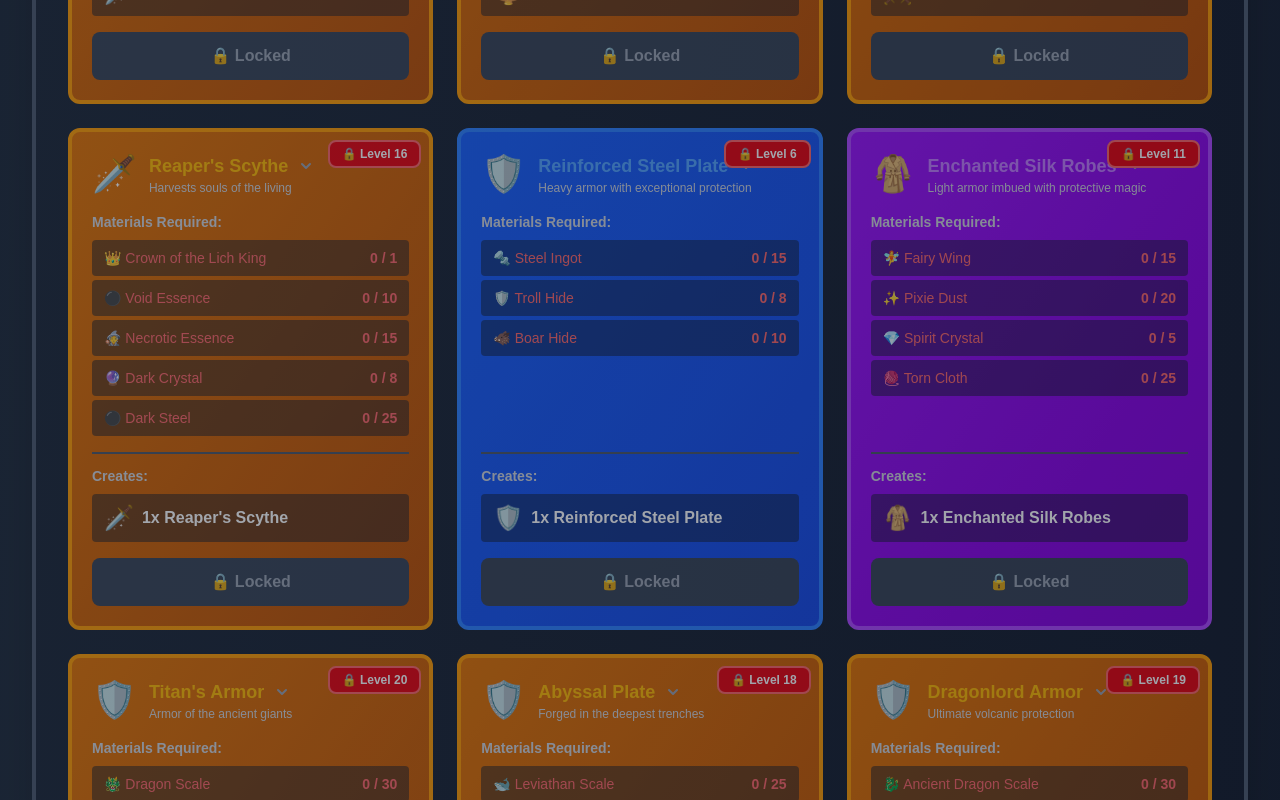
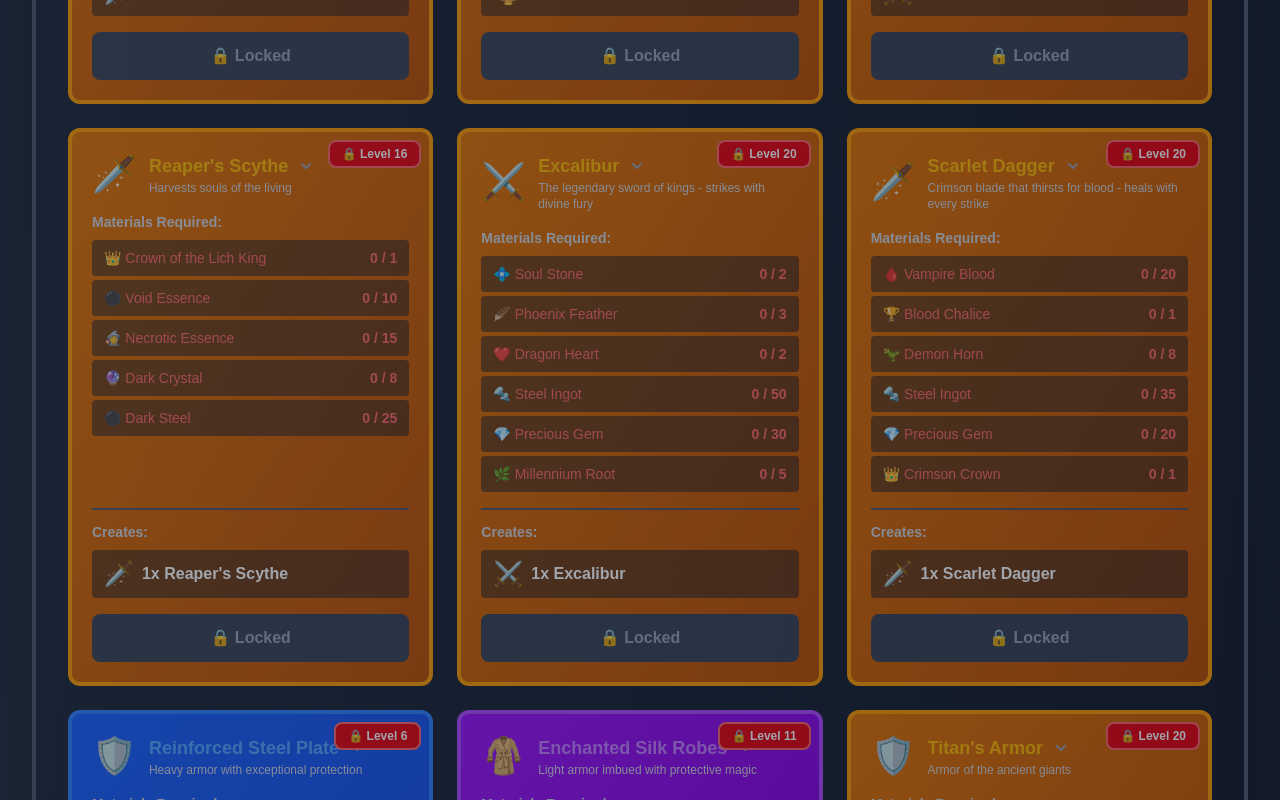
Before and after one commit to kjartan221/MonsterBattle, a Next.js app: page /crafting in a window 1280 px wide. Shown: the part 8580-9380 px from the top of the page. Built offline with nearby package versions, Linux system fonts and the light colour scheme; no server answers.

Commit message:
New advanced stats

```diff
--- a/src/app/api/attack-monster/route.ts
+++ b/src/app/api/attack-monster/route.ts
@@ -201,6 +201,14 @@
       }
     }
 
+    // Phase 2.5: Calculate lifesteal healing
+    // Lifesteal heals for % of damage dealt to monster
+    if (equipmentStats.lifesteal > 0 && totalDamage > 0) {
+      const lifestealHealing = Math.ceil(totalDamage * (equipmentStats.lifesteal / 100));
+      totalHealing += lifestealHealing;
+      console.log(`Lifesteal healing: ${lifestealHealing} HP (${equipmentStats.lifesteal}% of ${totalDamage} damage)`);
+    }
+
     // Calculate expected HP after battle
     const expectedHP = playerStats.maxHealth - expectedDamage + totalHealing;
 
@@ -267,9 +275,24 @@
       }, { status: 200 }); // Return 200 so frontend handles it properly
     }
 
-    // CHEAT DETECTION: If clicking too fast
-    if (clickRate > MAX_CLICKS_PER_SECOND) {
-      console.warn(`⚠️ Cheat detected! User ${userId} exceeded max click rate: ${clickRate.toFixed(2)} clicks/second`);
+    // Phase 2.5: Calculate expected auto-clicks
+    // Frontend doesn't increment clickCount for auto-hits, so clickCount = manual clicks only
+    const expectedAutoClicks = Math.floor(timeInSeconds * equipmentStats.autoClickRate);
+
+    // CHEAT DETECTION: Check total click potential (manual + auto) with 20% tolerance
+    // Max allowed manual clicks in this time
+    const maxManualClicks = Math.ceil(timeInSeconds * MAX_CLICKS_PER_SECOND * 1.2); // 20% tolerance
+    // Total click potential = manual clicks + expected auto-clicks
+    const totalClickPotential = clickCount + expectedAutoClicks;
+    // Max allowed total = max manual + expected auto (both with tolerance baked in)
+    const maxAllowedTotal = maxManualClicks + expectedAutoClicks;
+
+    console.log(`Click Verification - Manual: ${clickCount}, Auto: ${expectedAutoClicks}, Total: ${totalClickPotential}, Max Allowed: ${maxAllowedTotal} (${timeInSeconds.toFixed(2)}s)`);
+
+    if (totalClickPotential > maxAllowedTotal) {
+      const manualClickRate = clickCount / timeInSeconds;
+      console.warn(`⚠️ Cheat detected! User ${userId} exceeded max click potential: ${totalClickPotential} > ${maxAllowedTotal}`);
+      console.warn(`   Manual: ${clickCount} (${manualClickRate.toFixed(2)}/sec), Auto: ${expectedAutoClicks} (${equipmentStats.autoClickRate}/sec), Time: ${timeInSeconds.toFixed(2)}s`);
 
       // Punish cheater by doubling the required clicks
       const newClicksRequired = monster.clicksRequired * 2;
@@ -288,7 +311,7 @@
         cheatingDetected: true,
         message: 'That was quite fast for a human, are you cheating?',
         newClicksRequired,
-        clickRate: clickRate.toFixed(2)
+        clickRate: (totalClickPotential / timeInSeconds).toFixed(2)
       }, { status: 200 });
     }
 
--- a/src/components/battle/MonsterBattleSection.tsx
+++ b/src/components/battle/MonsterBattleSection.tsx
@@ -37,7 +37,7 @@
 }
 
 export default function MonsterBattleSection({ onBattleComplete, applyDebuff, clearDebuffs }: MonsterBattleSectionProps) {
-  const { playerStats, resetHealth, incrementStreak, resetStreak, getCurrentStreak, takeDamage, updatePlayerStats, fetchPlayerStats } = usePlayer();
+  const { playerStats, resetHealth, incrementStreak, resetStreak, getCurrentStreak, takeDamage, healHealth, updatePlayerStats, fetchPlayerStats } = usePlayer();
   const { selectedBiome, selectedTier, setBiomeTier } = useBiome();
   const { equippedWeapon, equippedArmor, equippedAccessory1, equippedAccessory2 } = useEquipment();
   const gameState = useGameState();
@@ -529,7 +529,11 @@
     }
   };
 
-  const handleClick = () => {
+  /**
+   * Apply damage to monster (used by both manual clicks and auto-hits)
+   * Handles: crit calculation, shield damage, boss phases, lifesteal
+   */
+  const applyDamageToMonster = useCallback((isAutoHit: boolean = false) => {
     if (!gameState.canAttackMonster() || gameState.session?.isDefeated) return;
 
     // Use player's base damage instead of defaulting to 1
@@ -552,23 +556,32 @@
       return; // Shield absorbs all damage, excess is ignored
     }
 
+    // Phase 2.5: Apply lifesteal healing (5% of damage dealt)
+    if (equipmentStats.lifesteal && equipmentStats.lifesteal > 0) {
+      const healAmount = Math.ceil(damage * (equipmentStats.lifesteal / 100));
+      healHealth(healAmount);
+    }
+
     // For bosses: use phase HP system via useBossPhases hook
     const isBoss = gameState.monster?.isBoss && gameState.monster.bossPhases && gameState.monster.bossPhases.length > 0;
 
     if (isBoss) {
       // Apply damage via useBossPhases hook (caps at phase boundary)
-      console.log(`[handleClick] Boss detected, calling damagePhase(${damage})`);
       damagePhase(damage);
 
       // Track total damage and actual click count
       setTotalDamage(prev => prev + damage);
-      setClickCount(prev => prev + 1);
+      if (!isAutoHit) {
+        setClickCount(prev => prev + 1);
+      }
     } else {
       // Non-boss: use regular click tracking
       const newTotalDamage = totalDamage + damage;
-      const newClickCount = clickCount + 1;
+      const newClickCount = isAutoHit ? clickCount : clickCount + 1;
       setTotalDamage(newTotalDamage);
-      setClickCount(newClickCount);
+      if (!isAutoHit) {
+        setClickCount(newClickCount);
+      }
       damagePhase(damage); // Also use hook for consistency
 
       // Check victory condition - pass current values to avoid stale state
@@ -576,7 +589,38 @@
         submitBattleCompletion(newClickCount, newTotalDamage);
       }
     }
+  }, [gameState, playerStats, equipmentStats, shieldHP, totalDamage, clickCount, damagePhase, submitBattleCompletion, healHealth]);
+
+  const handleClick = () => {
+    applyDamageToMonster(false);
   };
+
+  // Phase 2.5: Auto-hit interval based on equipment autoClickRate
+  useEffect(() => {
+    // Only run auto-hits during active battle
+    if (!gameState.canAttackMonster() || !gameState.session || gameState.session.isDefeated) return;
+
+    // Calculate total auto-click rate from all equipped items (stacks)
+    const totalAutoClickRate = equipmentStats.autoClickRate || 0;
+
+    // If no auto-click rate, don't set up interval
+    if (totalAutoClickRate <= 0) return;
+
+    // Calculate interval in milliseconds (1 / rate = seconds between hits)
+    const intervalMs = Math.floor(1000 / totalAutoClickRate);
+
+    console.log(`[Auto-Hit] Setting up interval: ${totalAutoClickRate}/sec (${intervalMs}ms)`);
+
+    const interval = setInterval(() => {
+      // Apply damage as auto-hit
+      applyDamageToMonster(true);
+    }, intervalMs);
+
+    return () => {
+      console.log('[Auto-Hit] Clearing interval');
+      clearInterval(interval);
+    };
+  }, [equipmentStats.autoClickRate, gameState.gameState, gameState.session, applyDamageToMonster]);
 
   const handleSummonClick = (summonId: string) => {
     if (!gameState.canAttackMonster() || gameState.session?.isDefeated) return;
--- a/src/lib/loot-table.ts
+++ b/src/lib/loot-table.ts
@@ -6,6 +6,8 @@
   attackSpeed?: number;      // For accessories - increases attack speed %
   coinBonus?: number;        // For accessories - increases coin drops %
   healBonus?: number;        // For artifacts/armor - increases HP healing % (after battle victories)
+  lifesteal?: number;        // For weapons - % of damage dealt returned as HP (works on manual & auto-clicks)
+  autoClickRate?: number;    // For weapons/artifacts - auto-clicks per second (stacks across items)
 }
 
 export interface LootItem {
@@ -453,6 +455,9 @@
   { lootId: 'tidal_reaver', name: 'Tidal Reaver', icon: '🔱', description: 'Legendary trident of the sea', rarity: 'legendary', type: 'weapon', equipmentStats: { damageBonus: 14, critChance: 25, attackSpeed: 12 } },
   { lootId: 'infernal_claymore', name: 'Infernal Claymore', icon: '⚔️', description: 'Forged in volcanic fury', rarity: 'legendary', type: 'weapon', equipmentStats: { damageBonus: 16, critChance: 22, maxHpBonus: 20 } },
   { lootId: 'reaper_scythe', name: 'Reaper\'s Scythe', icon: '🗡️', description: 'Harvests souls of the living', rarity: 'legendary', type: 'weapon', equipmentStats: { damageBonus: 13, critChance: 28, maxHpBonus: 30 } },
+  // Phase 2.5 - Advanced Legendary Items with special effects
+  { lootId: 'excalibur', name: 'Excalibur', icon: '⚔️', description: 'The legendary sword of kings - strikes with divine fury', rarity: 'legendary', type: 'weapon', equipmentStats: { damageBonus: 18, critChance: 35, autoClickRate: 1 } },
+  { lootId: 'scarlet_dagger', name: 'Scarlet Dagger', icon: '🗡️', description: 'Crimson blade that thirsts for blood - heals with every strike', rarity: 'legendary', type: 'weapon', equipmentStats: { damageBonus: 14, critChance: 30, lifesteal: 5 } },
 ];
 
 const CRAFT_ONLY_ARMOR: LootItem[] = [
--- a/src/lib/recipe-table.ts
+++ b/src/lib/recipe-table.ts
@@ -908,6 +908,43 @@
     output: { lootTableId: 'reaper_scythe', quantity: 1 },
     rarity: 'legendary',
     unlocksAtLevel: 16
+  },
+  // Phase 2.5 - Advanced Legendary Items with special effects
+  {
+    recipeId: 'craft_excalibur',
+    name: 'Excalibur',
+    description: 'The legendary sword of kings - strikes with divine fury',
+    icon: '⚔️',
+    category: 'weapon',
+    requiredMaterials: [
+      { lootTableId: 'soul_stone', quantity: 2 },
+      { lootTableId: 'phoenix_feather', quantity: 3 },
+      { lootTableId: 'dragon_heart', quantity: 2 },
+      { lootTableId: 'rare_steel', quantity: 50 },
+      { lootTableId: 'rare_gem', quantity: 30 },
+      { lootTableId: 'millennium_root', quantity: 5 }
+    ],
+    output: { lootTableId: 'excalibur', quantity: 1 },
+    rarity: 'legendary',
+    unlocksAtLevel: 20
+  },
+  {
+    recipeId: 'craft_scarlet_dagger',
+    name: 'Scarlet Dagger',
+    description: 'Crimson blade that thirsts for blood - heals with every strike',
+    icon: '🗡️',
+    category: 'weapon',
+    requiredMaterials: [
+      { lootTableId: 'vampire_blood', quantity: 20 },
+      { lootTableId: 'blood_chalice', quantity: 1 },
+      { lootTableId: 'demon_horn', quantity: 8 },
+      { lootTableId: 'rare_steel', quantity: 35 },
+      { lootTableId: 'rare_gem', quantity: 20 },
+      { lootTableId: 'crimson_crown', quantity: 1 }
+    ],
+    output: { lootTableId: 'scarlet_dagger', quantity: 1 },
+    rarity: 'legendary',
+    unlocksAtLevel: 20
   }
 ];
 
--- a/src/utils/equipmentCalculations.ts
+++ b/src/utils/equipmentCalculations.ts
@@ -10,6 +10,8 @@
   attackSpeed: number;
   coinBonus: number;
   healBonus: number;
+  lifesteal: number;      // Phase 2.5: % of damage dealt returned as HP
+  autoClickRate: number;  // Phase 2.5: auto-hits per second (stacks)
 }
 
 /**
@@ -29,7 +31,9 @@
     maxHpBonus: 0,
     attackSpeed: 0,
     coinBonus: 0,
-    healBonus: 0
+    healBonus: 0,
+    lifesteal: 0,
+    autoClickRate: 0
   };
 
   const equippedItems = [equippedWeapon, equippedArmor, equippedAccessory1, equippedAccessory2];
@@ -49,7 +53,9 @@
       maxHpBonus: baseStats.maxHpBonus || 0,
       attackSpeed: baseStats.attackSpeed || 0,
       coinBonus: baseStats.coinBonus || 0,
-      healBonus: baseStats.healBonus || 0
+      healBonus: baseStats.healBonus || 0,
+      lifesteal: baseStats.lifesteal || 0,
+      autoClickRate: baseStats.autoClickRate || 0
     };
 
     const scaledStats = scaleItemStats(statsToScale, itemTier);
@@ -64,6 +70,8 @@
       stats.attackSpeed += Math.ceil(scaledStats.attackSpeed * 1.2);
       stats.coinBonus += Math.ceil(scaledStats.coinBonus * 1.2);
       stats.healBonus += Math.ceil(scaledStats.healBonus * 1.2);
+      stats.lifesteal += Math.ceil(scaledStats.lifesteal * 1.2);
+      stats.autoClickRate += Math.ceil(scaledStats.autoClickRate * 1.2);
     } else {
       // No empowered bonus, just sum the scaled stats
       stats.damageBonus += scaledStats.damageBonus;
@@ -73,6 +81,8 @@
       stats.attackSpeed += scaledStats.attackSpeed;
       stats.coinBonus += scaledStats.coinBonus;
       stats.healBonus += scaledStats.healBonus;
+      stats.lifesteal += scaledStats.lifesteal;
+      stats.autoClickRate += scaledStats.autoClickRate;
     }
   }
 
```
Also changed, not shown: 1 other file (tests, documents, lock files or other folders).
